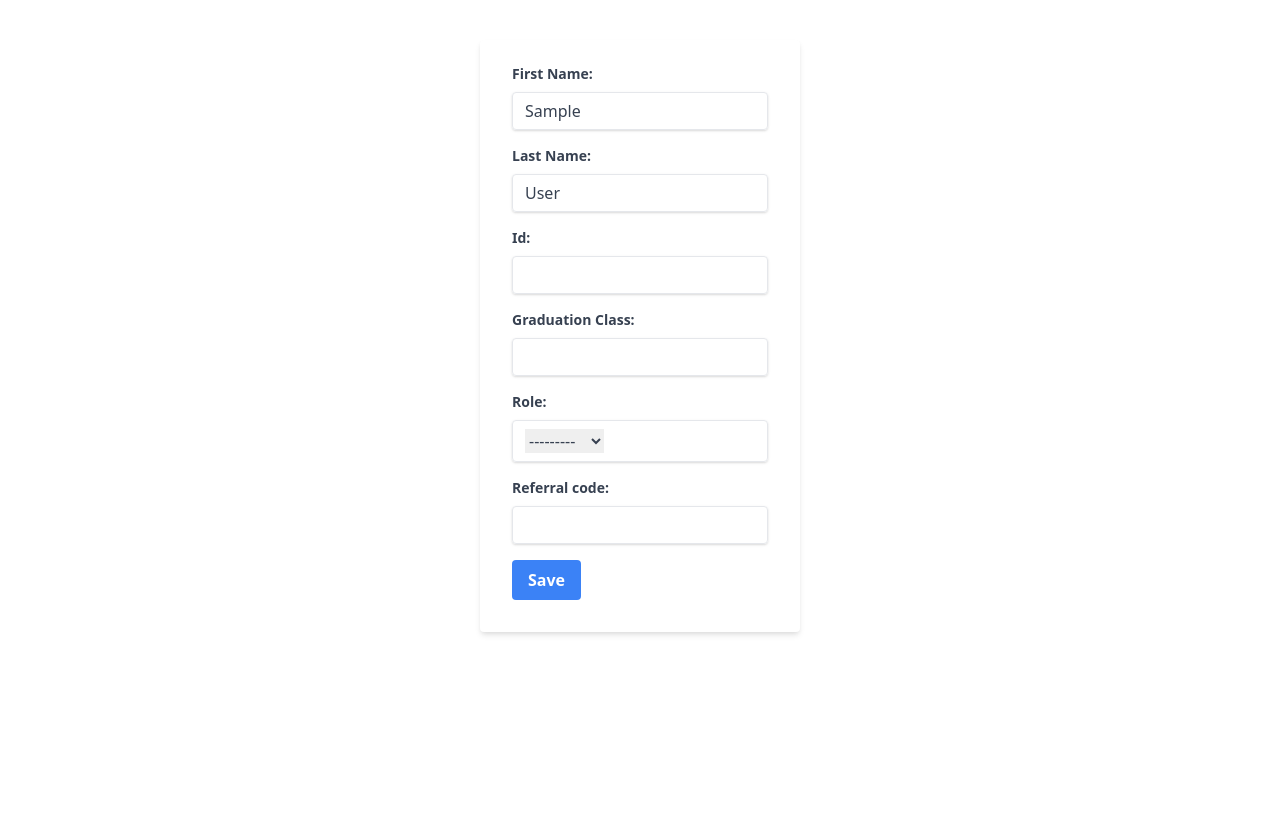
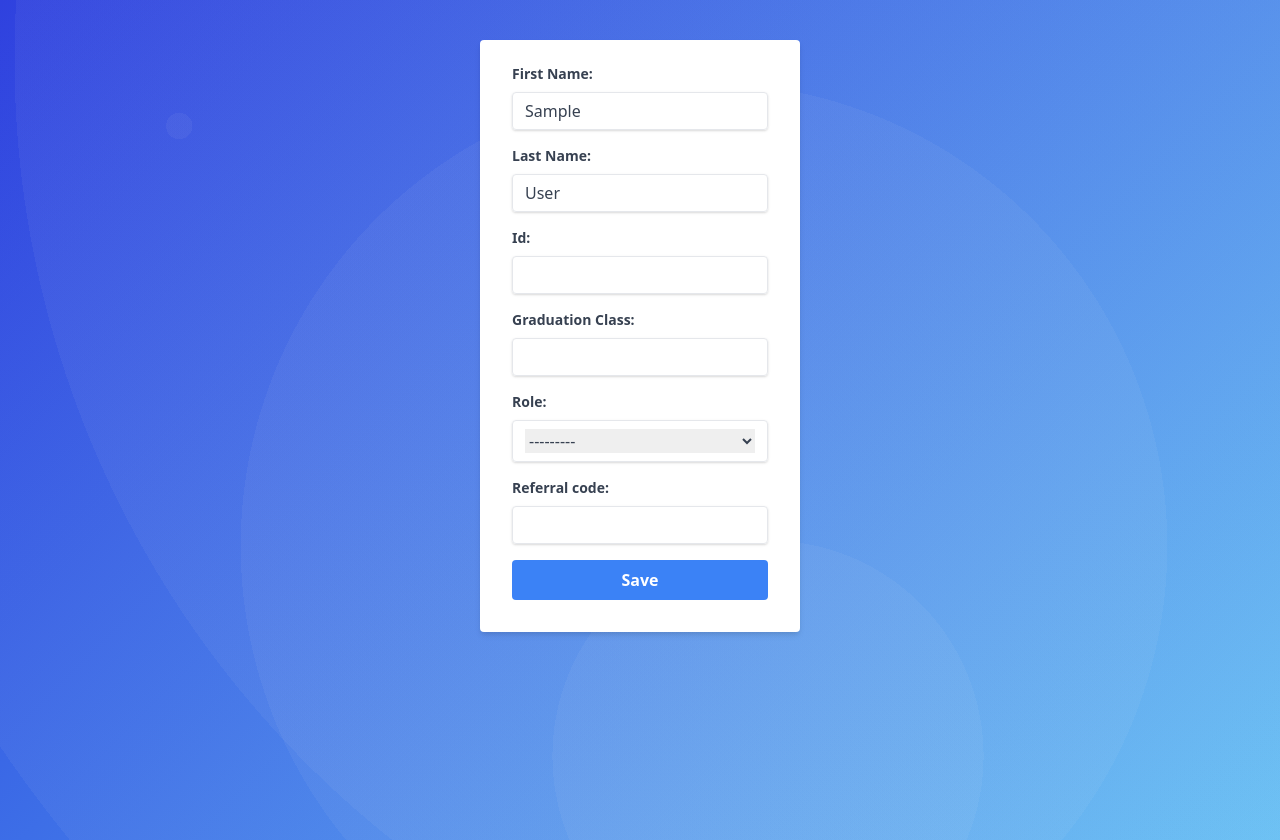
Before and after one commit to DrewUniversityCS/Volog, a Django app: page /user/profile_create/ in a window 1280 px wide. Run offline with Django 3.2, Linux system fonts and the light colour scheme; the visitor is signed in with stand-in values (Sample User, id 1); some libraries are stand-ins or nearby versions.

Commit message:
added css to the signin

```diff
--- a/auth_backend/templates/account/login.html
+++ b/auth_backend/templates/account/login.html
@@ -2,7 +2,7 @@
 {% load static %}
 {% load account socialaccount %}
 {% load socialaccount %}
-<link rel="stylesheet" href="{% static 'style.css' %}">
+<link rel="stylesheet" href="{% static 'css/style.css' %}">
 <link href="https://unpkg.com/tailwindcss@^1.0/dist/tailwind.min.css" rel="stylesheet">
 
 <!--this is a library from allauth.. customized code for login<-->
--- a/auth_backend/templates/account/logout.html
+++ b/auth_backend/templates/account/logout.html
@@ -1,6 +1,6 @@
 {% load i18n %}
 {% load static %}
-<link rel="stylesheet" href="{% static 'style.css' %}">
+<link rel="stylesheet" href="{% static 'css/style.css' %}">
 <link href="https://unpkg.com/tailwindcss@^1.0/dist/tailwind.min.css" rel="stylesheet">
 
 {% block content %}
--- a/auth_backend/templates/student_base.html
+++ b/auth_backend/templates/student_base.html
@@ -9,7 +9,7 @@
         {% endblock %}
         </title>
         <link href="https://unpkg.com/tailwindcss@^1.0/dist/tailwind.min.css" rel="stylesheet">
-        <link rel="stylesheet" href="{% static '../static/style.css' %}">
+        <link rel="stylesheet" href="{% static 'css/style.css' %}">
         {% block static_assets %}{% endblock %}
     </head>
     <body>
--- /dev/null
+++ b/frontend/src/static/css/style.css
@@ -0,0 +1,10 @@
+body{
+    background-image: radial-gradient(circle at 85% 1%, hsla(190,0%,93%,0.05) 0%, hsla(190,0%,93%,0.05) 96%,transparent 96%, transparent 100%),radial-gradient(circle at 14% 15%, hsla(190,0%,93%,0.05) 0%, hsla(190,0%,93%,0.05) 1%,transparent 1%, transparent 100%),radial-gradient(circle at 60% 90%, hsla(190,0%,93%,0.05) 0%, hsla(190,0%,93%,0.05) 20%,transparent 20%, transparent 100%),radial-gradient(circle at 79% 7%, hsla(190,0%,93%,0.05) 0%, hsla(190,0%,93%,0.05) 78%,transparent 78%, transparent 100%),radial-gradient(circle at 55% 65%, hsla(190,0%,93%,0.05) 0%, hsla(190,0%,93%,0.05) 52%,transparent 52%, transparent 100%),linear-gradient(135deg, rgb(37, 56, 222),rgb(96, 189, 244));
+        background-repeat: no-repeat;
+    background-size: cover;
+}
+#createdUser input, select{
+    border: transparent;
+    outline: none;
+    width: 100%;
+}
```
